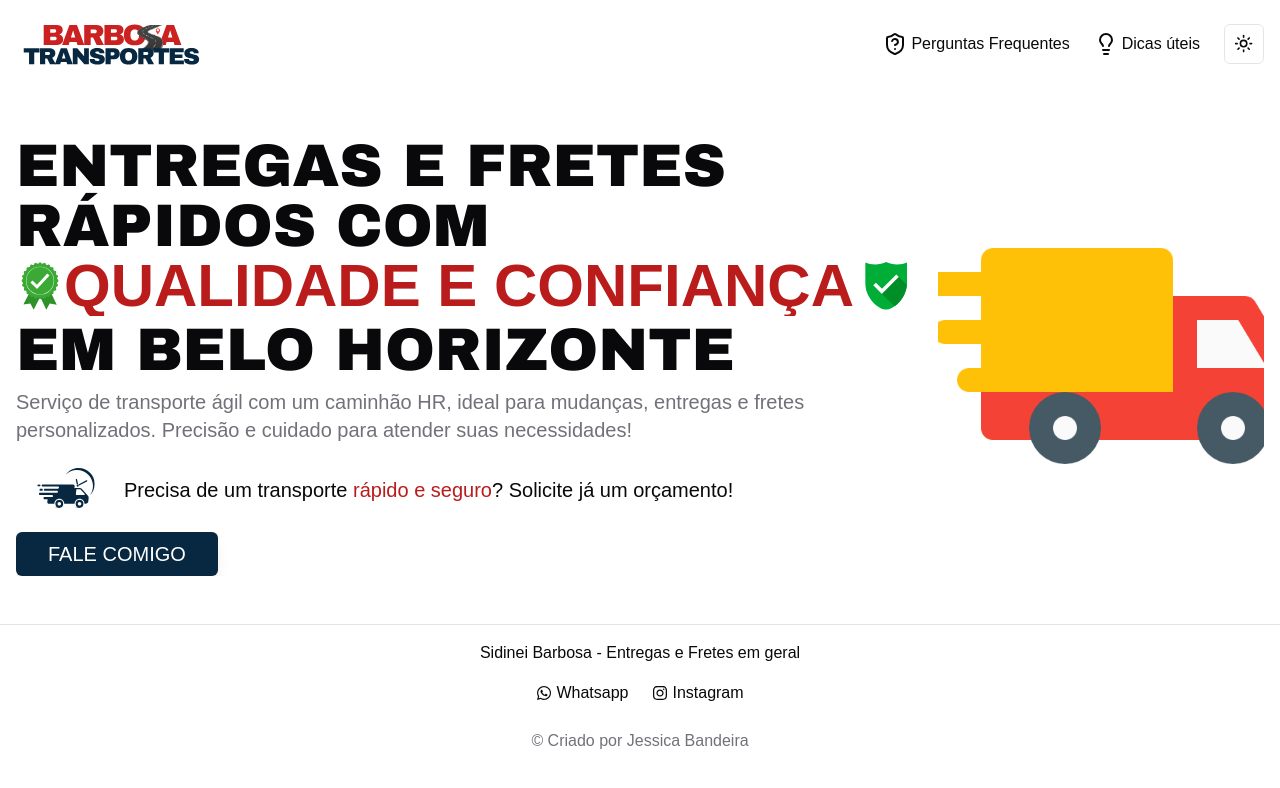
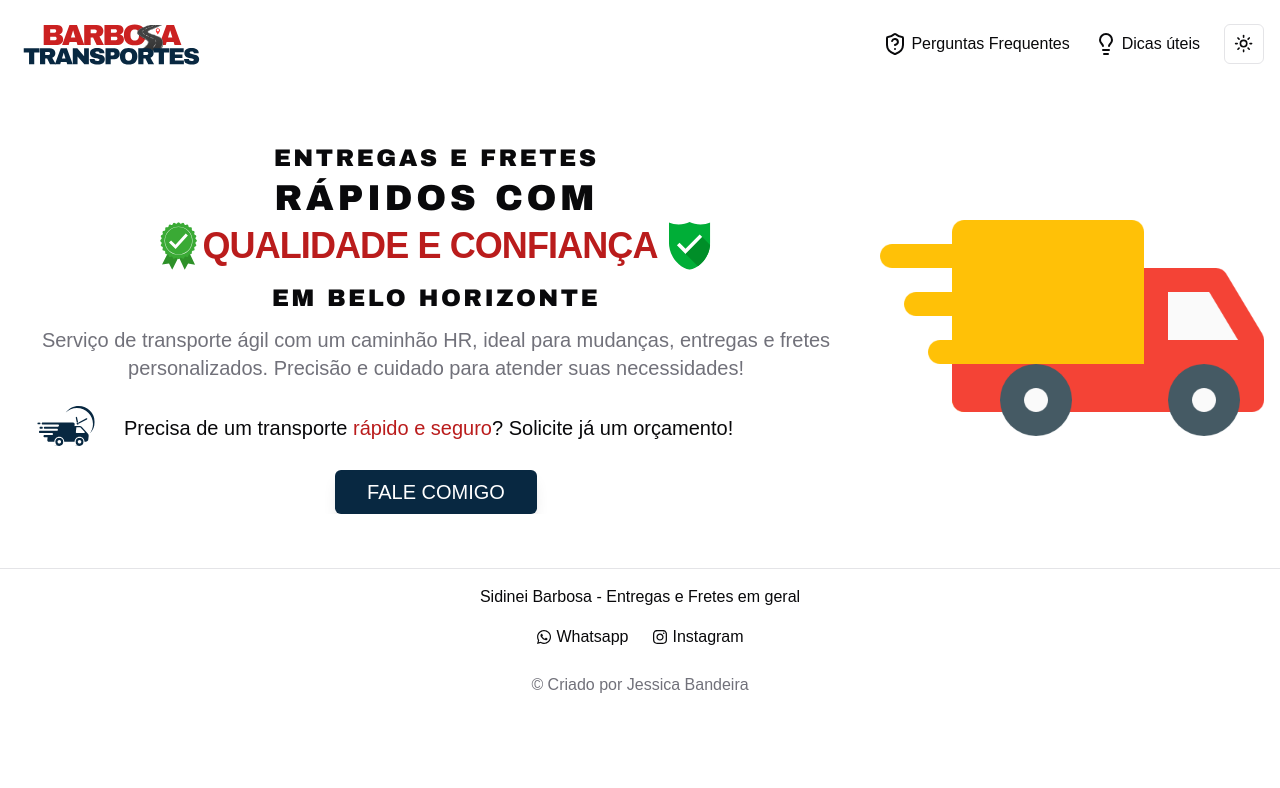
Before and after one commit to jessicasantosb/freelance-barbosa-transportes, a Next.js app: page / in a window 1280 px wide. Shown: the top 788 px of the page. Built offline with nearby package versions, Linux system fonts and the light colour scheme; a web font is replaced by a local one.

Commit message:
style: change home title spacing

```diff
--- a/src/components/home/animated-message.tsx
+++ b/src/components/home/animated-message.tsx
@@ -11,7 +11,7 @@ export function AnimatedMessage() {
           className="absolute object-cover"
         />
       </span>
-      Qualidade e Confiança
+      <span className="text-4xl tracking-tight">Qualidade e Confiança</span>
       <span className="relative h-6 w-6 sm:h-12 sm:w-12">
         <Image
           alt="shield"
--- a/src/components/home/message-trigger.tsx
+++ b/src/components/home/message-trigger.tsx
@@ -39,7 +39,7 @@ export function MessageTrigger({ custom }: { custom: FadeInVariantsType }) {
       </div>
 
       <div className="overflow-hidden mt-6">
-        <Button asChild variant={"cta"} size={"lg"}>
+        <Button asChild variant={"cta"} size={"lg"} className="w-full sm:w-auto">
           <motion.button
             variants={fadeInVariants}
             custom={custom}
--- a/src/components/home/message.tsx
+++ b/src/components/home/message.tsx
@@ -27,14 +27,20 @@ export function HomeMessage() {
   };
 
   return (
-    <motion.div initial="hidden" animate="visible" className="flex-1">
+    <motion.div
+      initial="hidden"
+      animate="visible"
+      className="flex-1 text-center"
+    >
       <div className="overflow-hidden">
         <motion.h1
           variants={fadeInVariants}
           custom={custom}
-          className="pb-2 uppercase leading-[35px] font-archivoBlack text-4xl sm:text-6xl"
+          className="pb-2 uppercase leading-[35px] font-archivoBlack"
         >
-          Entregas e Fretes Rápidos com
+          <span className="text-2xl tracking-widest">Entregas e Fretes</span>
+          <br />
+          <span className="text-4xl tracking-widest"> Rápidos com </span>
           <br />
           <span className="relative inline-flex pr-1 overflow-hidden">
             <motion.div
@@ -51,9 +57,9 @@ export function HomeMessage() {
             >
               <AnimatedMessage />
             </motion.span>
-          </span>{" "}
+          </span>
           <br />
-          em Belo Horizonte
+          <span className="text-2xl tracking-widest"> em Belo Horizonte</span>
         </motion.h1>
       </div>
       <div className="overflow-hidden">
```
